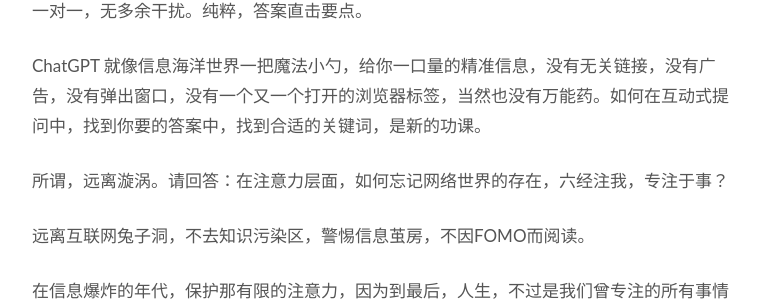
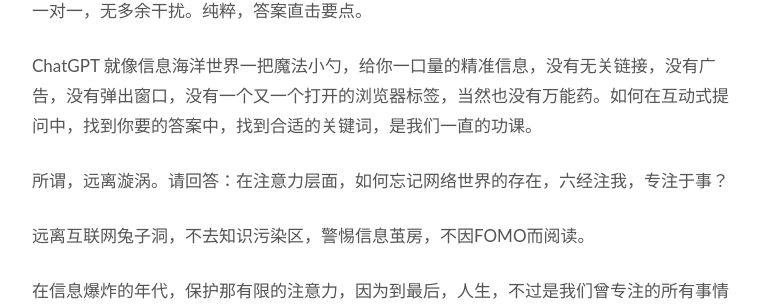
Before and after one commit to WillWang-X/willwang-x.github.io, a Jekyll site: the page built from _posts/blogs/2022-12-31-horse-manure-and-fertile-soil.md, in a window 1280 px wide and 900 px high, scrolled down 5169 px. Shown: the part 205-512 px from the top of the window, without its empty margins (258-1018 px from the left). Built offline with Jekyll 4.4.1, drawn with Linux system fonts in a browser that asks for light colours.

Commit message:
Improve readability

```diff
--- a/_posts/blogs/2022-12-31-horse-manure-and-fertile-soil.md
+++ b/_posts/blogs/2022-12-31-horse-manure-and-fertile-soil.md
@@ -159,7 +159,7 @@ Name it to tame it.
 
 一对一，无多余干扰。纯粹，答案直击要点。
 
-ChatGPT 就像信息海洋世界一把魔法小勺，给你一口量的精准信息，没有无关链接，没有广告，没有弹出窗口，没有一个又一个打开的浏览器标签，当然也没有万能药。如何在互动式提问中，找到你要的答案中，找到合适的关键词，是新的功课。
+ChatGPT 就像信息海洋世界一把魔法小勺，给你一口量的精准信息，没有无关链接，没有广告，没有弹出窗口，没有一个又一个打开的浏览器标签，当然也没有万能药。如何在互动式提问中，找到你要的答案中，找到合适的关键词，是我们一直的功课。
 
 所谓，远离漩涡。请回答：在注意力层面，如何忘记网络世界的存在，六经注我，专注于事？
 
```
